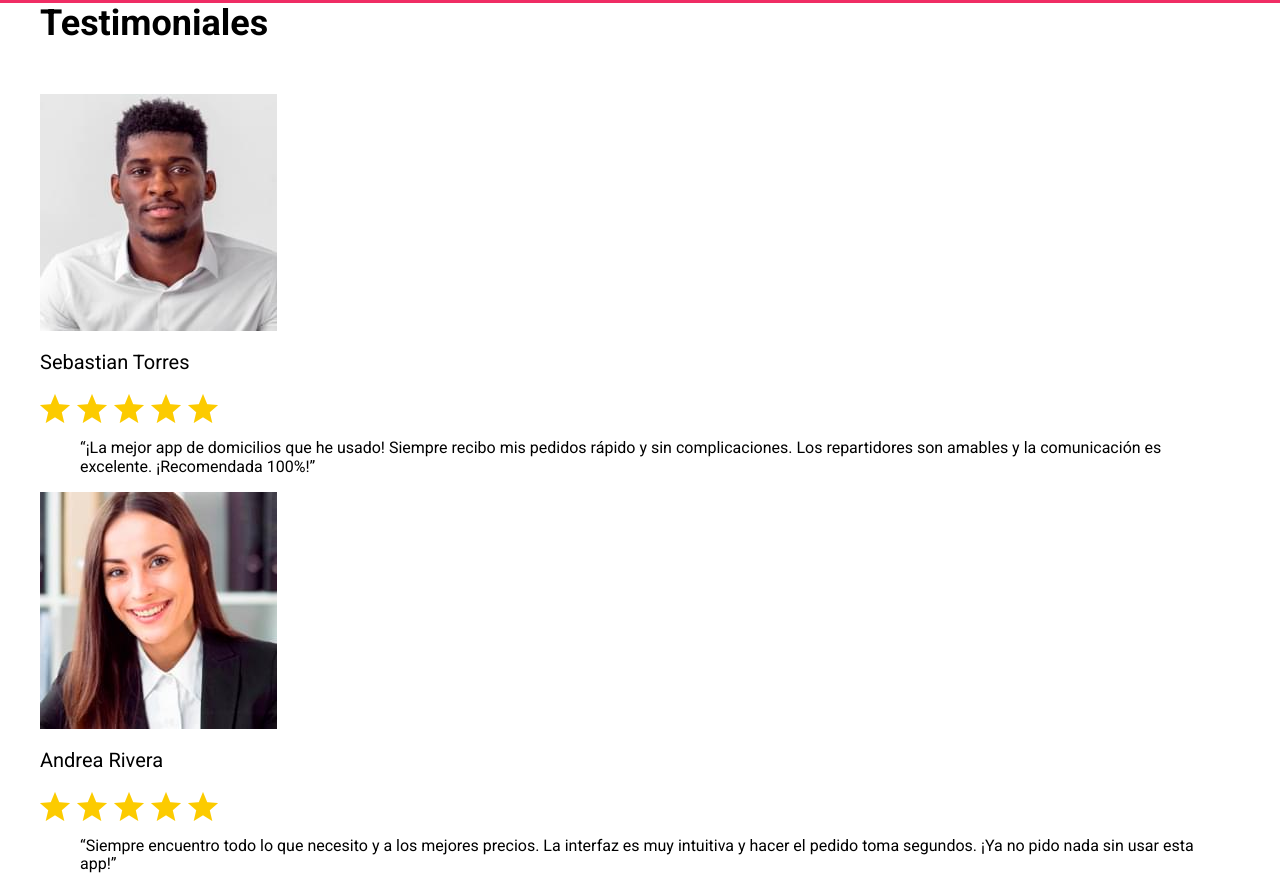
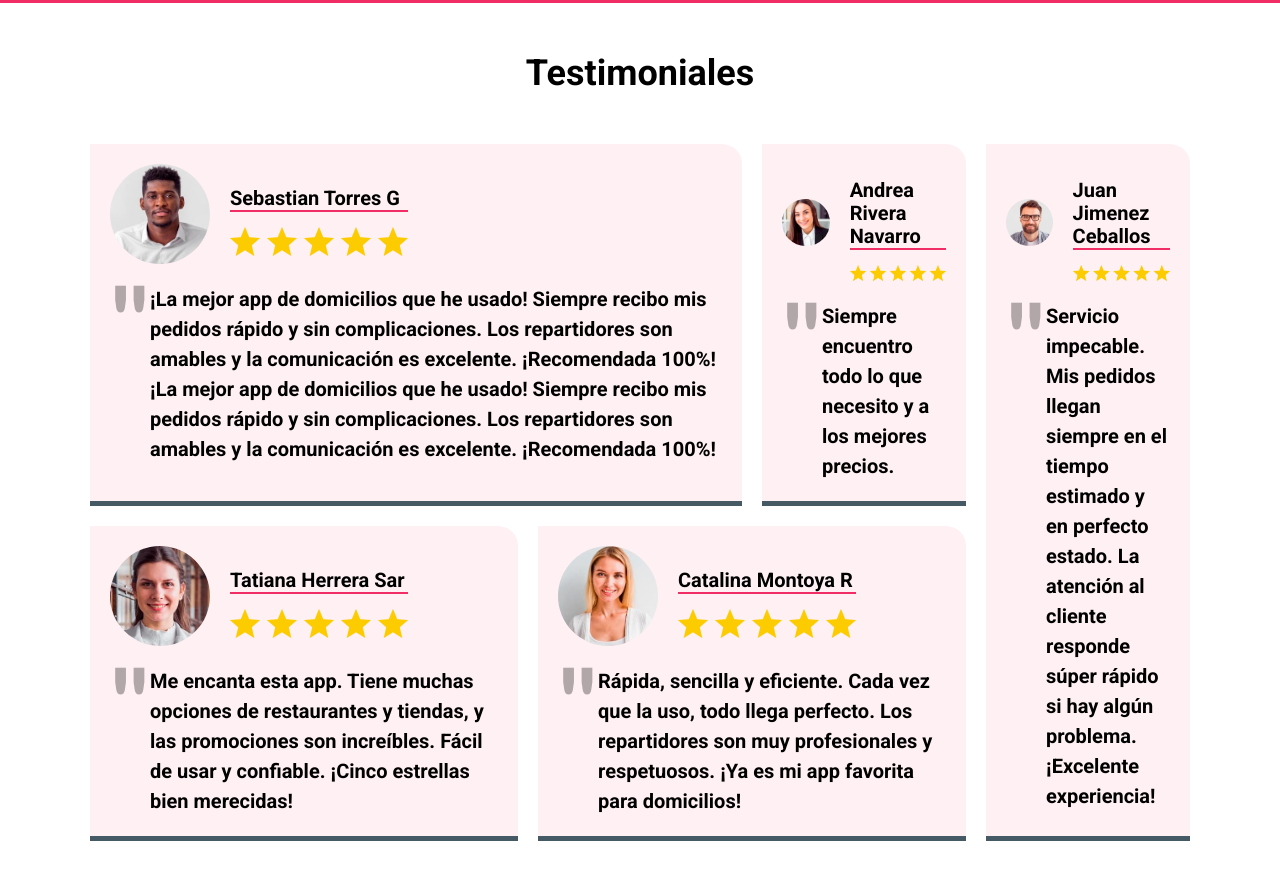
Before and after one commit to Monroybr/deliveryApp, a website: page index.html in a window 1280 px wide. Shown: the part 1823-2700 px from the top of the page. Drawn offline with Linux system fonts and the light colour scheme.

Commit message:
se realizo el css de la seccion testimoniales

```diff
--- a/index.html
+++ b/index.html
@@ -82,14 +82,16 @@
                     </div>
 
                     <div class="testimonial__info">
-                        <p class="testimonial__autor">Sebastian Torres</p>
+                        <p class="testimonial__autor">Sebastian Torres G</p>
                         <img class="testimonial__calificacion" src="build/img/estrellas.png" alt="imagen estrellas">
                     </div>
                 </header>
 
                 <blockquote class="testimonial__texto">
-                    “¡La mejor app de domicilios que he usado! Siempre recibo mis pedidos rápido y sin complicaciones.
-                     Los repartidores son amables y la comunicación es excelente. ¡Recomendada 100%!”
+                    ¡La mejor app de domicilios que he usado! Siempre recibo mis pedidos rápido y sin complicaciones.
+                     Los repartidores son amables y la comunicación es excelente. ¡Recomendada 100%!
+                     ¡La mejor app de domicilios que he usado! Siempre recibo mis pedidos rápido y sin complicaciones.
+                     Los repartidores son amables y la comunicación es excelente. ¡Recomendada 100%!
                 </blockquote>
             </div> <!--Fin testimonial 1-->
 
@@ -100,14 +102,13 @@
                     </div>
 
                     <div class="testimonial__info">
-                        <p class="testimonial__autor">Andrea Rivera</p>
+                        <p class="testimonial__autor">Andrea Rivera Navarro</p>
                         <img class="testimonial__calificacion" src="build/img/estrellas.png" alt="imagen estrellas">
                     </div>
                 </header>
 
                 <blockquote class="testimonial__texto">
-                    “Siempre encuentro todo lo que necesito y a los mejores precios. La interfaz es muy intuitiva y hacer el
-                    pedido toma segundos. ¡Ya no pido nada sin usar esta app!”
+                    Siempre encuentro todo lo que necesito y a los mejores precios.
                 </blockquote>
             </div> <!--Fin testimonial 2-->
 
@@ -118,14 +119,15 @@
                     </div>
 
                     <div class="testimonial__info">
-                        <p class="testimonial__autor">Juan Jimenez</p>
+                        <p class="testimonial__autor">Juan Jimenez Ceballos</p>
                         <img class="testimonial__calificacion" src="build/img/estrellas.png" alt="imagen estrellas">
                     </div>
                 </header>
 
                 <blockquote class="testimonial__texto">
-                    “Servicio impecable. Mis pedidos llegan siempre en el tiempo estimado y en perfecto estado. La atención al
-                    cliente responde súper rápido si hay algún problema. ¡Excelente experiencia!”
+                    Servicio impecable. Mis pedidos llegan siempre en el tiempo estimado y en perfecto estado. La atención al
+                    cliente responde súper rápido si hay algún problema. ¡Excelente experiencia!
+
                 </blockquote>
             </div> <!--Fin testimonial 3-->
 
@@ -136,14 +138,14 @@
                     </div>
 
                     <div class="testimonial__info">
-                        <p class="testimonial__autor">Tatiana Herrera</p>
+                        <p class="testimonial__autor">Tatiana Herrera Sar</p>
                         <img class="testimonial__calificacion" src="build/img/estrellas.png" alt="imagen estrellas">
                     </div>
                 </header>
 
                 <blockquote class="testimonial__texto">
-                    “Me encanta esta app. Tiene muchas opciones de restaurantes y tiendas, y las promociones son increíbles.
-                     Fácil de usar y confiable. ¡Cinco estrellas bien merecidas!”
+                    Me encanta esta app. Tiene muchas opciones de restaurantes y tiendas, y las promociones son increíbles.
+                     Fácil de usar y confiable. ¡Cinco estrellas bien merecidas!
                 </blockquote>
             </div> <!--Fin testimonial 4-->
 
@@ -154,14 +156,14 @@
                     </div>
 
                     <div class="testimonial__info">
-                        <p class="testimonial__autor">Catalina Montoya</p>
+                        <p class="testimonial__autor">Catalina Montoya R</p>
                         <img class="testimonial__calificacion" src="build/img/estrellas.png" alt="imagen estrellas">
                     </div>
                 </header>
 
                 <blockquote class="testimonial__texto">
-                    “Rápida, sencilla y eficiente. Cada vez que la uso, todo llega perfecto. Los repartidores son muy
-                    profesionales y respetuosos. ¡Ya es mi app favorita para domicilios!”
+                    Rápida, sencilla y eficiente. Cada vez que la uso, todo llega perfecto. Los repartidores son muy
+                    profesionales y respetuosos. ¡Ya es mi app favorita para domicilios!
                 </blockquote>
             </div> <!--Fin testimonial 5-->
         </div>
--- a/src/scss/app.scss
+++ b/src/scss/app.scss
@@ -2,3 +2,4 @@
 @use 'header';
 @use 'formulario';
 @use 'pasos';
+@use 'testimoniales';
--- a/src/scss/base/_variables.scss
+++ b/src/scss/base/_variables.scss
@@ -9,6 +9,7 @@ $desktop: 1024px;
 // Colores
 $primario: #F02D64;
 $secundario: #455a64;
+$rosa: #FFF0F3;
 $negro: #000;
 $blanco: #FFFFFF;
 $grisClaro: #eceeef;
--- /dev/null
+++ b/src/scss/testimoniales/_index.scss
@@ -0,0 +1,2 @@
+@forward 'testimoniales';
+@forward 'testimonial';
--- /dev/null
+++ b/src/scss/testimoniales/_testimonial.scss
@@ -0,0 +1,89 @@
+@use 'base/variables' as v;
+@use 'base/mixins' as m;
+
+.testimonial{
+    background-color: v.$rosa;
+    border-bottom: .5rem solid v.$secundario;
+    border-top-right-radius: 2rem;
+    padding: 2rem;
+    margin-bottom: 2rem;
+    font-weight: 700;
+    &:last-of-type{
+        margin-bottom: 0;
+    }
+
+    @include m.tablet {
+        margin-bottom: 0;
+        &:nth-child(1){
+            grid-column: 1 / 3;
+        }
+
+        &:nth-child(3){
+            grid-column: 1 / 3 ;
+
+        }
+        &:nth-child(4){
+            grid-column: 3 / 4 ;
+
+
+        }
+        &:nth-child(5){
+            grid-column: 1 / 3 ;
+        }
+     }
+
+    @include m.desktop {
+
+        &:nth-child(1){
+            grid-column: 1 / 4;
+        }
+
+        &:nth-child(3){
+            grid-column: 5 / 6;
+            grid-row: 1 / 3;
+        }
+
+        &:nth-child(4){
+            grid-column: 1 / 3;
+
+        }
+        &:nth-child(5){
+            grid-column: 3 / 5;
+        }
+     }
+
+    &__header{
+        display: flex;
+        align-items: center;
+        gap: 2rem;
+    }
+
+    &__imagen{
+        flex-basis: 10rem;
+        overflow: hidden;
+        border-radius: 50%;
+    }
+
+    &__autor{
+        border-bottom: .2rem solid v.$primario;
+        margin: 1.5rem 0;
+    }
+
+    &__texto{
+        font-size: 2rem;
+        line-height: 1.5;
+        margin: 2rem 0 0 0;
+        padding-left: 4rem;
+        position: relative;
+
+        &::before{
+            content: ' " ';
+            font-size: 10rem;
+            position: absolute;
+            left: 0;
+            top: -4rem;
+            opacity: .3;
+            font-family: 'Trebuchet MS', 'Lucida Sans Unicode', 'Lucida Grande', 'Lucida Sans', Arial, sans-serif
+        }
+    }
+}
--- /dev/null
+++ b/src/scss/testimoniales/_testimoniales.scss
@@ -0,0 +1,20 @@
+@use 'base/variables' as v;
+@use 'base/mixins' as m;
+
+.testimoniales{
+    padding: v.$separacion;
+
+    &__heading{
+        text-align: center;
+    }
+
+    &__grid{
+
+        @include m.tablet{
+            @include m.grid(3, 2rem);
+        }
+        @include m.desktop{
+            @include m.grid(5, 2rem);
+        }
+    }
+}
```
Also changed, not shown: build/css/app.css, 1 other file.
